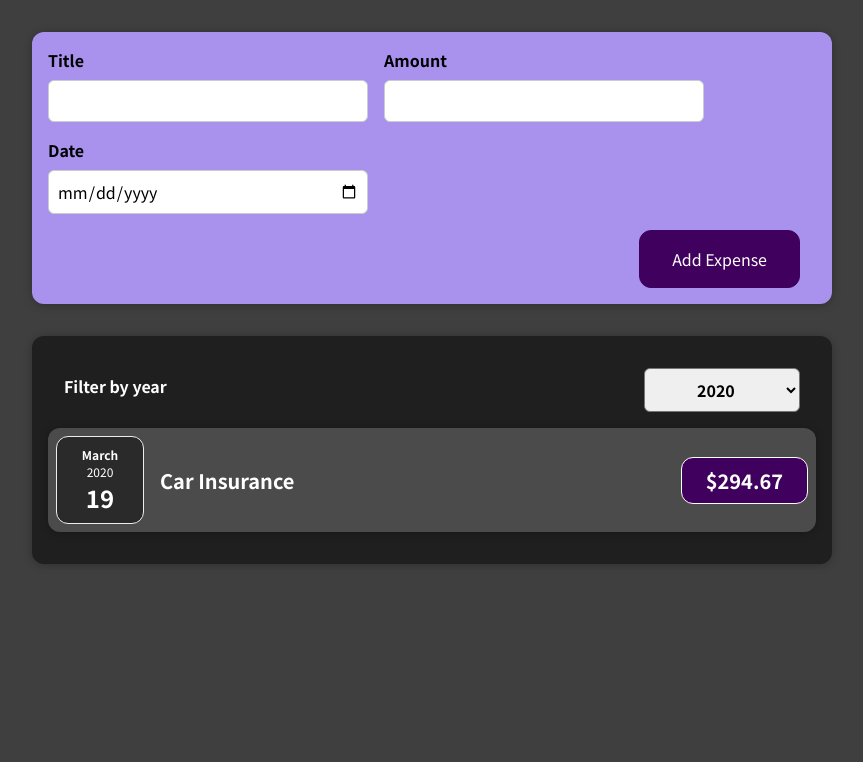
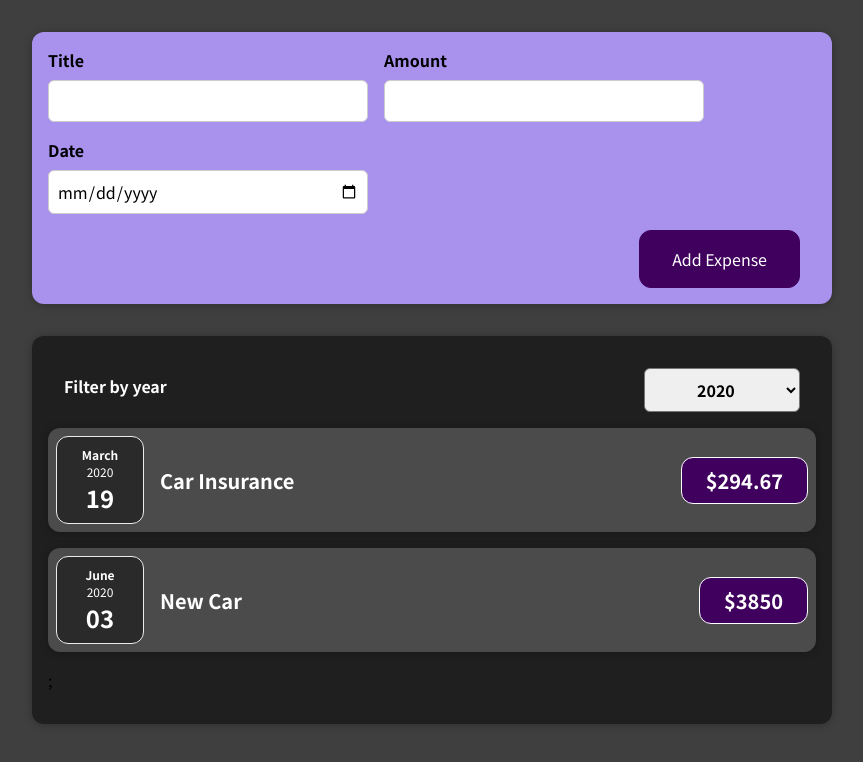
Before and after one commit to PetyrDzhunov/Expense-tracker, a React (Create React App) app: page / in a window 1280 px wide. Shown: the top 762 px of the page, without its empty margins (208-1071 px from the left). Built offline with nearby package versions, Linux system fonts and the light colour scheme.

Commit message:
created a component which returns a JSX code to render based on a condition

```diff
--- a/src/App.jsx
+++ b/src/App.jsx
@@ -1,15 +1,14 @@
 import { useState } from 'react';
 
 
-import ExpensesFilter from "./components/Expenses/ExpenseFilter";
-import ExpensesList from "./components/Expenses/ExpensesList";
+import Expenses from "./components/Expenses/Expenses";
 import NewExpense from './components/NewExpense/NewExpense';
 
 const DUMMY_EXPENSES = [
   { id: 'e1', title: "Car Insurance", amount: 294.67, date: new Date(2020, 2, 19) },
   { id: 'e2', title: "Toilet Paper", amount: 20.97, date: new Date(2021, 3, 22) },
   { id: 'e3', title: "New Desk", amount: 354.27, date: new Date(2021, 4, 14) },
-  { id: 'e4', title: "New Car", amount: 3850, date: new Date(2019, 5, 3) },
+  { id: 'e4', title: "New Car", amount: 3850, date: new Date(2020, 5, 3) },
 ];
 
 function App() {
@@ -28,7 +27,7 @@
   return (
     <div>
       <NewExpense onAddExpense={addExpenseHandler} />
-      <ExpensesList items={expenses} />
+      <Expenses items={expenses} />
     </div>
   );
 }
--- a/src/components/Expenses/ExpenseItem.jsx
+++ b/src/components/Expenses/ExpenseItem.jsx
@@ -6,6 +6,7 @@
 
 function ExpenseItem(props) {
   return (
+    <li>
       <Card className="expense-item">
         <ExpenseDate date={props.date} />
         <div className="expense-item__description">
@@ -13,6 +14,7 @@
           <div className="expense-item__price">${props.amount}</div>
         </div>
       </Card>
+    </li>
   );
 };
 
--- /dev/null
+++ b/src/components/Expenses/Expenses.css
@@ -0,0 +1,7 @@
+.expenses {
+    padding: 1rem;
+    background-color: rgb(31, 31, 31);
+    margin: 2rem auto;
+    width: 50rem;
+    max-width: 95%;
+}
--- a/src/components/Expenses/ExpensesList.jsx
+++ b/src/components/Expenses/Expenses.js
@@ -1,9 +1,11 @@
-import './ExpensesList.css';
+import './Expenses.css';
 import { useState } from 'react';
-import ExpenseItem from './ExpenseItem';
 import Card from '../UI/Card';
 import ExpensesFilter from './ExpenseFilter';
-export default function ExpensesList({ items, }) {
+import ExpensesList from './ExpensesList';
+
+
+export default function Expenses({ items, }) {
 	const [filteredYear, setFilteredYear] = useState('2020');
 	const filterChangedHandler = (selectedYear) => {
 		setFilteredYear(selectedYear);
@@ -12,25 +14,18 @@
 	const filteredExpenses = items.filter(expense => {
 		return expense.date.getFullYear().toString() === filteredYear;
 	});
-	console.log(filteredExpenses);
+
+
+
 	return (
 		<div>
 			<Card className="expenses">
 				<ExpensesFilter selected={filteredYear} onChangeFilter={filterChangedHandler} />
-				{filteredExpenses.map((item) => (
-					<ExpenseItem
-						key={item.id}
-						title={item.title}
-						amount={item.amount}
-						date={item.date}
-					/>
-				))}
-
+				<ExpensesList items={filteredExpenses} />
 			</Card>
 		</div>
-
-	)
-}
+	);
+};
 
 // {[items]} => {[]} => destructuring => recieves directly array from the main App.js directory which we passed in our ExpenseList comp
 // as an attribute and we catch it here with props : (items). Then we pass title,amount and date attributes into the expenseItem component
--- a/src/components/Expenses/ExpensesList.css
+++ b/src/components/Expenses/ExpensesList.css
@@ -1,7 +1,9 @@
-.expenses {
-    padding: 1rem;
-    background-color: rgb(31, 31, 31);
-    margin: 2rem auto;
-    width: 50rem;
-    max-width: 95%;
+.expenses-list {
+    list-style: none;
+    padding: 0;
 }
+
+.expenses-list__fallback {
+    color: white;
+    text-align: center;
+}
--- /dev/null
+++ b/src/components/Expenses/ExpensesList.js
@@ -0,0 +1,22 @@
+import './ExpensesList.css';
+import ExpenseItem from './ExpenseItem';
+
+const ExpensesList = (props) => {
+	if (props.items.length === 0) {
+		return <h2 className="expenses-list__fallback">Found no expenses.</h2>
+	};
+
+	return (
+		<ul className="expenses-list">
+			{props.items.map((item) => (
+				<ExpenseItem
+					key={item.id}
+					title={item.title}
+					amount={item.amount}
+					date={item.date}
+				/>
+			))};
+		</ul>
+	);
+}
+export default ExpensesList;
```
Lines whose indentation alone changed are shown as unchanged.
